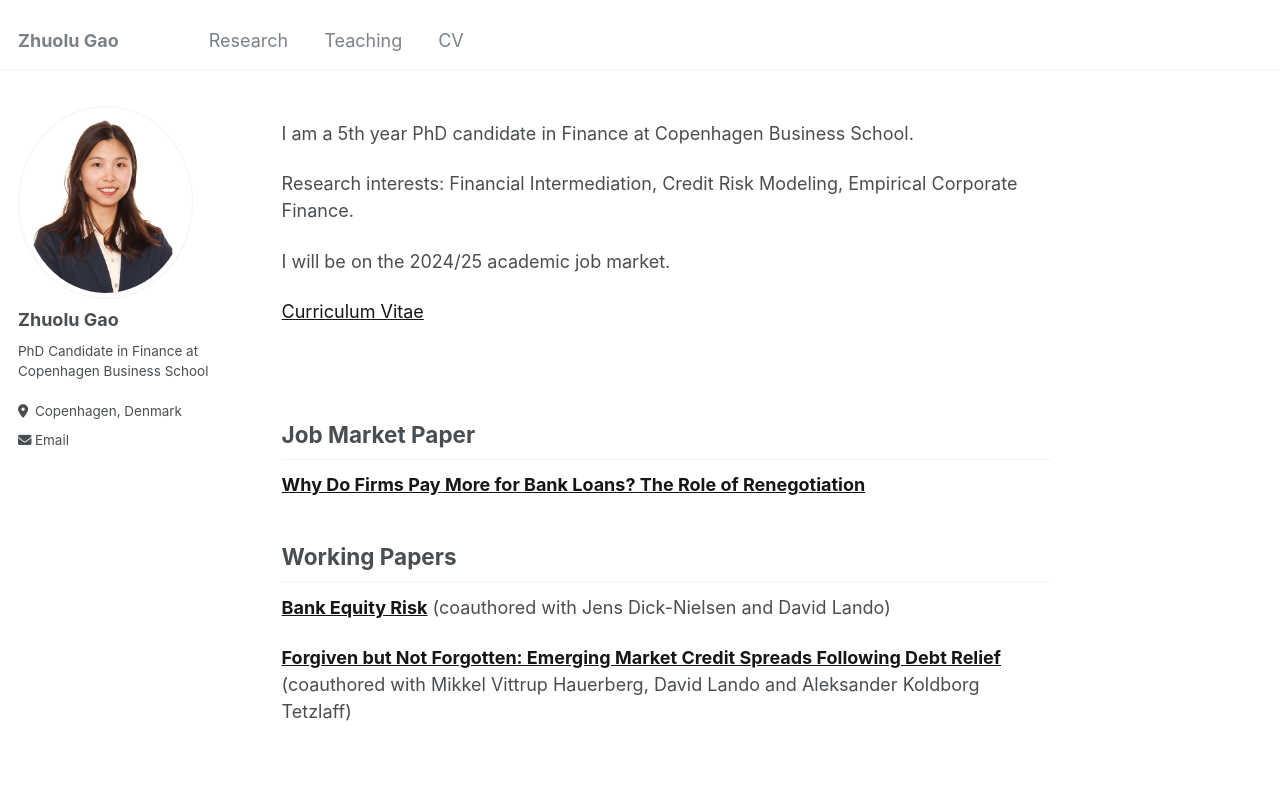
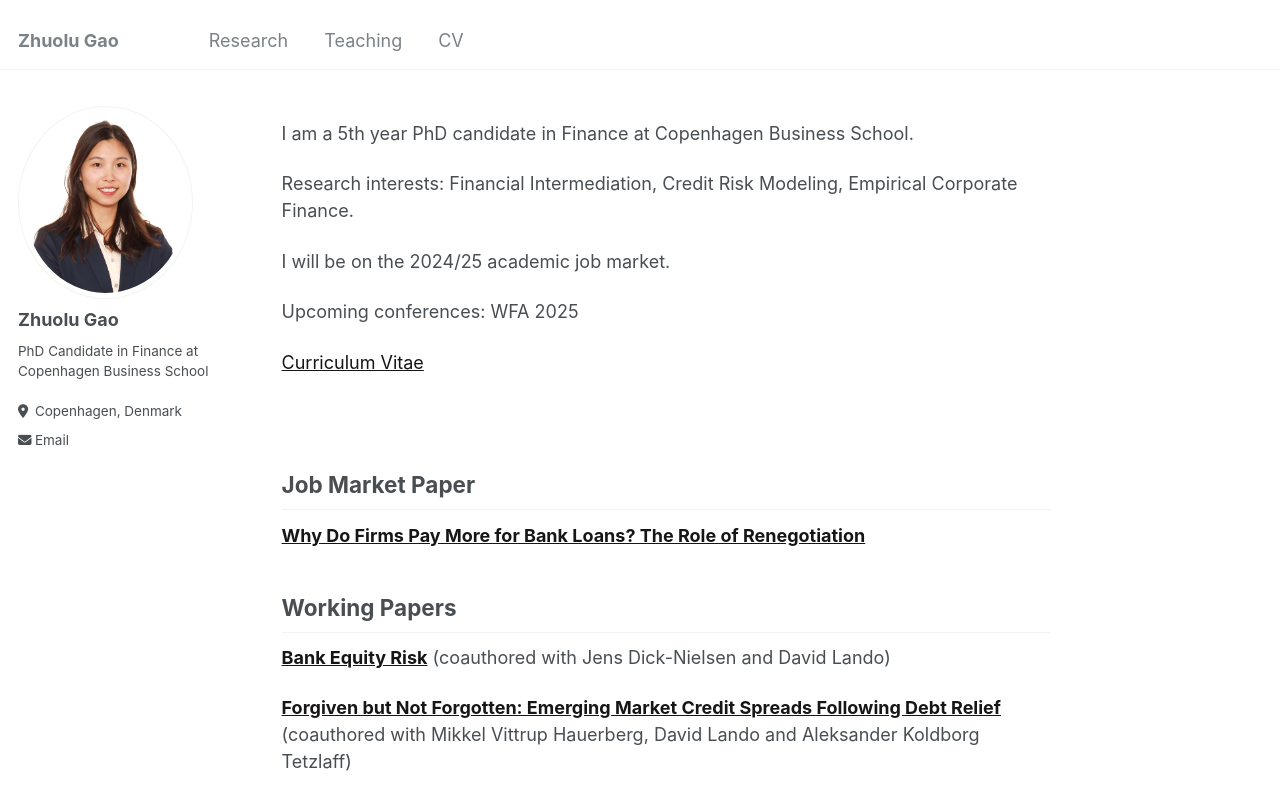
Before and after one commit to zhuolugao/zhuolugao.github.io, a Jekyll site: the page built from _pages/about.md, in a window 1280 px wide and 988 px high. Shown: the top 810 px of the window. Built offline with Jekyll 4.4.1, drawn with Linux system fonts in a browser that asks for light colours.

Commit message:
Update about.md

```diff
--- a/_pages/about.md
+++ b/_pages/about.md
@@ -12,6 +12,8 @@ I am a 5th year PhD candidate in Finance at Copenhagen Business School.
 Research interests: Financial Intermediation, Credit Risk Modeling, Empirical Corporate Finance.
 
 I will be on the 2024/25 academic job market.
+
+Upcoming conferences: WFA 2025
 
 [Curriculum Vitae](/files/CV_ZhuoluGao.pdf)
 
```
